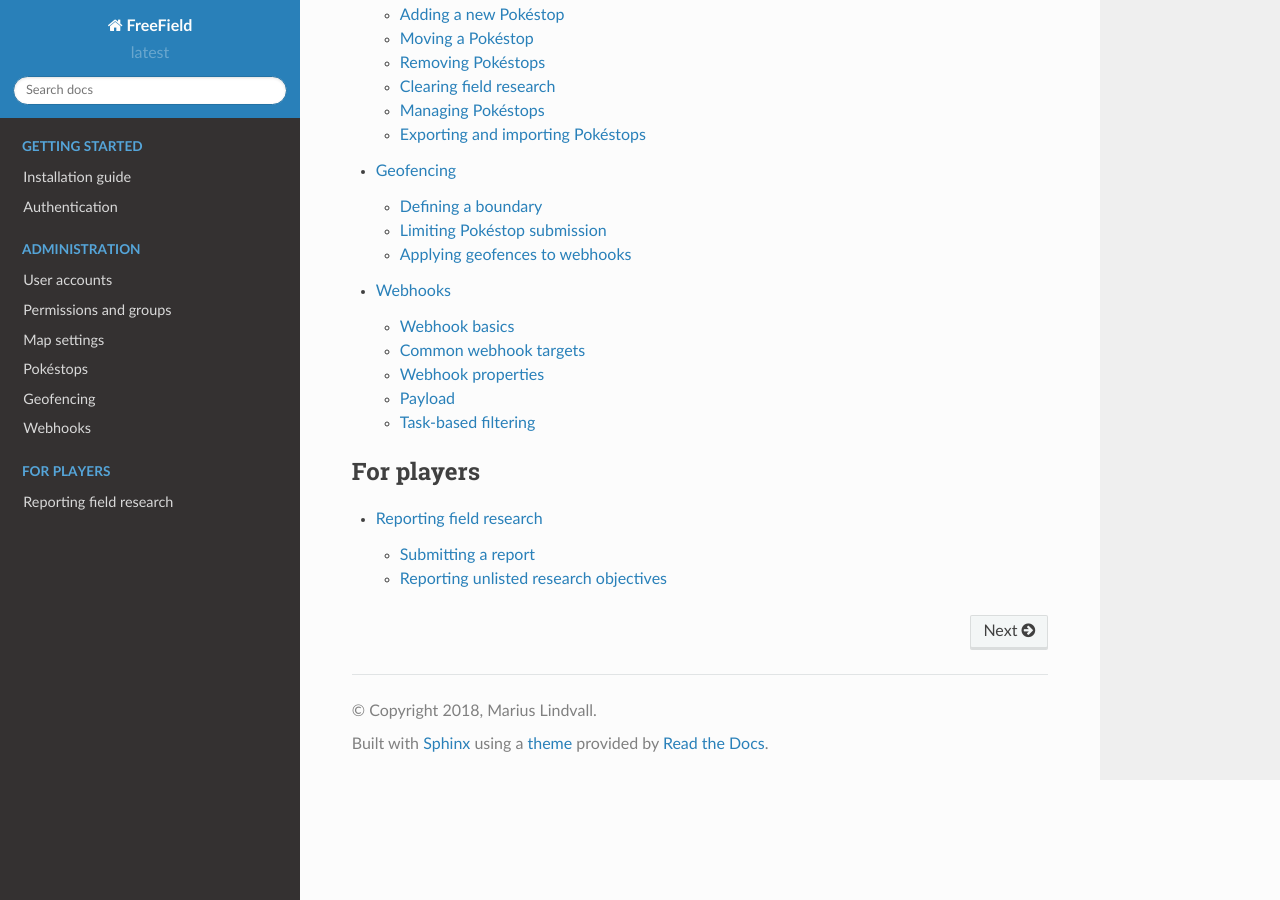
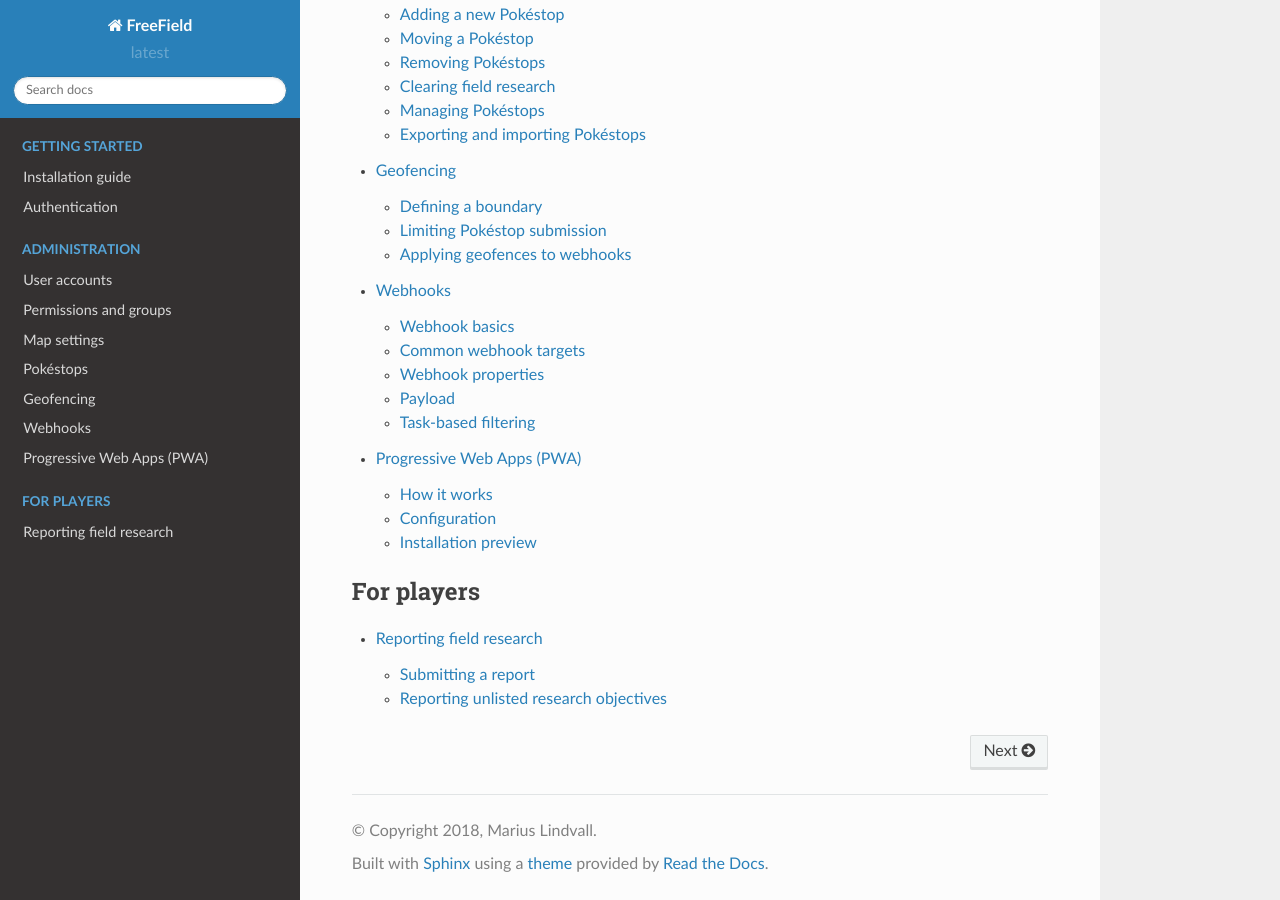
Before and after one commit to bilde2910/FreeField, a Sphinx documentation site: the page built from docs/index.rst, in a window 1280 px wide and 900 px high, scrolled down 997 px. Built offline with Sphinx 7.4.7 and the Read the Docs theme 2.0.0, drawn with Linux system fonts in a browser that asks for light colours; formulas are drawn with MathJax 3; some of the changed lines change nothing that is shown.

Commit message:
Add documentation for PWA

```diff
--- a/docs/index.rst
+++ b/docs/index.rst
@@ -22,6 +22,7 @@
    manage-poi
    geofencing
    webhooks/index
+   pwa
 
 .. toctree::
    :maxdepth: 2
--- /dev/null
+++ b/docs/pwa.rst
@@ -0,0 +1,298 @@
+Progressive Web Apps (PWA)
+==========================
+
+FreeField has built-in support for the Progressive Web Apps standard. When PWA
+is enabled in your FreeField installation, community members who browse your
+site will be given an option to add FreeField to their home screens as a
+shortcut. In practice, this makes it much easier to for your users to find
+FreeField and report research quickly, rather than having to navigate to the
+website URL every time.
+
+PWA support is disabled by default, but you can enable it from the "Mobile"
+section of the administration pages.
+
+.. warning:: Once you've enabled PWA functionality, it can be very difficult to
+             apply changes to the PWA settings later. Most clients typically
+             cache the launch screen for a long time, and invalidating this
+             cache can be difficult. This means that you should not enable PWA
+             until you have made a final decision on the icon, color scheme,
+             etc. of your app. See `Configuration`_ for more details.
+
+How it works
+------------
+
+When a user installs the PWA app on their device (see `Installation preview`_),
+a shortcut is created on the home screen of the user's device. This shortcut
+contains a downloaded loading page for FreeField. When the shortcut is opened, a
+loading page is displayed. The loading page has the word "Connecting" underneath
+the FreeField logo in a spinning loading icon (see the preview below). This is
+the "launch screen" of the PWA, and will open even if the device is offline.
+
+.. figure:: _images/pwa-01-launch-loading.svg
+   :align: right
+   :figwidth: 300px
+
+   |br| The loading screen that is shown when the PWA app is opened. This screen will
+   persist until the app has confirmed the user is online and able to connect to
+   your FreeField instance.
+
+.. |br| raw:: html
+
+   <br />
+
+The purpose of the loading page is to check whether or not the device has an
+Internet connection. It checks whether or not the device is reported online, and
+if not, waits for it to go online. Once the online status has been confirmed,
+the loading page will attempt to actually connect to FreeField. If it still
+cannot connect (for example, the server could be down, a firewall could be
+blocking the connection, or the device could be connected to a Wi-Fi network
+with a captive portal for authentication), it will try again at intervals of
+three seconds. As soon as the loading page gets a positive response from your
+FreeField instance that it can be reached, the user is redirected to the map
+page itself.
+
+This connection checking might take a second or two to complete in many cases,
+but the user experience improvement of not being presented user-unfriendly error
+messages, plus automatic reconnection attempts in case of failure, will in most
+cases greatly outweigh this minor delay. The loader will check for a connection
+immediately upon launch, meaning in most cases, the loading screen is displayed
+for less than a second.
+
+After the loading page has been displayed, the user will be brought to the main
+page of FreeField, i.e. the map. Viewing the map in the PWA app (and interacting
+with FreeField in general) is functionally the same as using FreeField in a web
+browser. However, the app can be configured to hide the browser address bar and
+even navigation buttons (see `Configuration`_), giving users the impression that
+they have installed FreeField as a stand-alone app. Users can also find and
+launch FreeField from the application launcher of their device.
+
+Configuration
+-------------
+
+The appearance of your PWA app can be freely customized. The following settings
+are available for PWA apps - you can find these settings in the "Mobile" section
+of the administration pages.
+
+Enable PWA
+^^^^^^^^^^
+
+   This checkbox turns PWA on and off. Once this box is checked, PWA setup
+   prompts will appear in the browsers of your users' devices when they next
+   visit your site.
+
+   .. note:: Existing PWA installations will continue to work if you disable
+             this setting, though users will not be able to reinstall the app if
+             they delete it from their device.
+
+   .. caution:: Once you enable PWA, it will be difficult to change the other
+                settings listed here, as most browsers cache the PWA setup
+                permanently. For this reason, PWA is disabled by default. Please
+                do not enable PWA until you have read through the behavior of
+                all settings on this page, and are absolutely certain about your
+                choice of PWA icons and colors.
+
+Name
+^^^^
+
+   The name of the PWA application is a name that represents your PWA app. There
+   are generally no length restrictions on this name.
+
+   .. tip:: You should choose a name that reflects the community you have set up
+            FreeField for. A good idea is to use the name of your community, or
+            a location-specific name such as "New York FreeField."
+
+   .. note:: If you change this setting, it is only applied to new installations
+             of the PWA app. Existing PWA users must uninstall the shortcut from
+             their device and re-add the shortcut for this change to take
+             effect.
+
+Short name
+^^^^^^^^^^
+
+   A short version of the name you specified earlier. This is the string that is
+   displayed underneath the launcher icon on the device's app launcher and home
+   screen.
+
+   .. important:: The name you choose here should be short, so it is not cut off
+                  (see e.g. the example screenshots in the `Installation
+                  preview`_ section below, where "NYC FreeField" was cut off and
+                  displayed as "NYC FreeFi..."). Aim for 10 characters or less
+                  to avoid text overflow.
+
+                  Do not use the default "FreeField" string here! If a user is a
+                  member of several communities that use FreeField, and both of
+                  them use the same name and icon, they will be displayed
+                  identically, making it extremely difficult to tell them apart.
+
+   .. note:: If you change this setting, it is only applied to new installations
+             of the PWA app. Existing PWA users must uninstall the shortcut from
+             their device and re-add the shortcut for this change to take
+             effect.
+
+Description
+^^^^^^^^^^^
+
+   A string that explains what the application is used for. You can set this to
+   any description you wish, though keeping the default setting works just as
+   well.
+
+   .. note:: If you change this setting, it is only applied to new installations
+             of the PWA app. Existing PWA users must uninstall the shortcut from
+             their device and re-add the shortcut for this change to take
+             effect.
+
+Display mode
+^^^^^^^^^^^^
+
+   PWAs in FreeField support four different display modes:
+
+   Fullscreen
+      The app is displayed completely full-screen. Devices which have on-screen
+      navigation buttons will hide those, and the bar at the top of the screen
+      that displays time, battery status etc. will be hidden.
+
+      .. warning:: Selecting this display mode will negatively affect the
+                   usability of your site, especially for devices with on-screen
+                   navigation buttons. It is therefore strongly recommended that
+                   you do not choose this display mode.
+
+   Standalone application
+      The app will appear and function as if it was a standalone app on the
+      user's device. Basic navigation controls will be displayed for devices
+      which have on-screen navigation buttons. The address bar of the browser
+      will be hidden.
+
+   Standalone application with browser navigation controls
+      The appears as if it was a standalone app, but more closely resembles a
+      browser in that it may e.g. display the page URL and title and more
+      browser navigation controls, such as a reload button. Users are not able
+      to edit the URL in the address bar.
+
+   Conventional browser window
+      The app acts a shortcut only, which simply opens the standard web browser.
+      Users will be able to use the browser interface as usual.
+
+   .. note:: If you change this setting, it is only applied to new installations
+             of the PWA app. Existing PWA users must uninstall the shortcut from
+             their device and re-add the shortcut for this change to take
+             effect.
+
+   Below is a side-by-side preview of the four different display modes, in the
+   order they were presented above.
+
+.. image:: _images/pwa-02-display-modes.png
+
+App icons
+^^^^^^^^^
+
+   FreeField PWA apps use three different sizes or types of icons:
+
+   192px and 512px icons
+      These icons are the small and big icons for your PWA app. Generally, the
+      small icon (192px) is displayed as the icon for your app on user's home
+      screens. You should use the same image for both of these icons, at their
+      respective resolutions.
+
+      .. attention:: You are responsible for ensuring the icons you set are the
+                     correct resolution. The 192px icon should measure 192x192
+                     pixels, while the 512px icon should have dimensions of
+                     512x512.
+
+      .. note:: If you change this setting, it is only applied to new
+                installations of the PWA app. Existing PWA users must uninstall
+                the shortcut from their device and re-add the shortcut for this
+                change to take effect.
+
+   Loading screen icon
+      This icon is used as the icon displayed inside the loading spinner on the
+      loading page for the app. A preview of the loading page with the default
+      loading icon ``default-pwa-launch.svg`` is displayed in the `How it
+      works`_ section above. If you replace this icon, the icon would appear
+      where the FreeField logo appears in that preview.
+
+      .. caution:: This setting is cached in browsers. If you change this
+                   setting, it will not be applied for any devices that have at
+                   any point visited the FreeField site since PWA was enabled,
+                   *even if they reinstall the PWA app*. As such, ensure that
+                   you have made a final choice about the icon that you want to
+                   use before you enable PWA.
+
+Background color
+^^^^^^^^^^^^^^^^
+
+   The background color you choose for PWA apps are used in two places. When the
+   PWA app starts in some browsers, an interstitial screen is displayed, showing
+   the full name and icon of the app. The background of this interstitial page,
+   along with the background of the loading screen, will assume the color used
+   here.
+
+   A preview of the loading page with the default dark blue background, r=8,
+   g=38, b=58, is displayed in the `How it works`_ section of this page.
+
+   .. caution:: This setting is partially cached in browsers. If you change this
+                setting, it will not be applied **on the loading screen** for
+                any devices that have at any point visited the FreeField site
+                since PWA was enabled, *even if they reinstall the PWA app*.
+
+                However, the background color used **on the interstitial page**,
+                if applicable, will be updated if the user uninstalls and
+                reinstalls the app.
+
+                As such, ensure that you have made a final choice about the
+                color that you want to use before you enable PWA.
+
+Foreground color
+^^^^^^^^^^^^^^^^
+
+   The foreground color you choose for PWA apps are used on the loading page.
+   The color is applied to the "Connecting" string, as well as the spinning
+   quarter circles around the loading screen icon. A preview is displayed in the
+   `How it works`_ section of this page.
+
+   .. caution:: This setting is cached in browsers. If you change this setting,
+                it will not be applied for any devices that have at any point
+                visited the FreeField site since PWA was enabled, *even if they
+                reinstall the PWA app*. As such, ensure that you have made a
+                final choice about the color that you want to use before you
+                enable PWA.
+
+Installation preview
+--------------------
+
+The installation steps for PWA apps for end users is different for each browser.
+The following previews show the process for Chrome and Firefox on Android.
+
+Chrome installation process
+^^^^^^^^^^^^^^^^^^^^^^^^^^^
+
+When users visit your PWA-enabled website, they will be prompted to add a
+shortcut to their home screen through a banner at the bottom of the page. The
+name of the shortcut will be the short name you set in your configuration. If
+the user acknowledges the prompt, a popup will open, displaying the full name of
+the app, and prompting for confirmation that the user wants to add the shortcut.
+If the user accepts, a shortcut will be created, and after a few seconds, it is
+added in the first available slot on the user's home screen.
+
+When the user opens the shortcut, the icon of the app will briefly be displayed
+along with its full name before the loading page is displayed. When the loader
+has verified that the user has an Internet connection, the user is redirected to
+the map, where they can view and submit research tasks.
+
+.. image:: _images/pwa-03-chrome.png
+
+Firefox installation process
+^^^^^^^^^^^^^^^^^^^^^^^^^^^^
+
+When users visit your PWA-enabled website, there will be a house-like icon in
+the address bar that the user can tap on to add the icon to their home screens.
+Tapping this icon will display a banner at the top of the page showing the full
+name of your app, with an :guilabel:`+ Add to home screen` button. When the user
+taps this button, they will be prompted to drag the FreeField icon to their home
+screens. Users can also have Firefox automatically position the icon on their
+home screens.
+
+When the user opens the shortcut, the loading page opens. When the loader has
+verified that the user has an Internet connection, the user is redirected to the
+map, where they can view and submit research tasks.
+
+.. image:: _images/pwa-04-firefox.png
```
Also changed, not shown: docs/_images/pwa-01-launch-loading.svg (added), docs/_images/pwa-02-display-modes.png (added), docs/_images/pwa-03-chrome.png (added), docs/_images/pwa-04-firefox.png (added).
